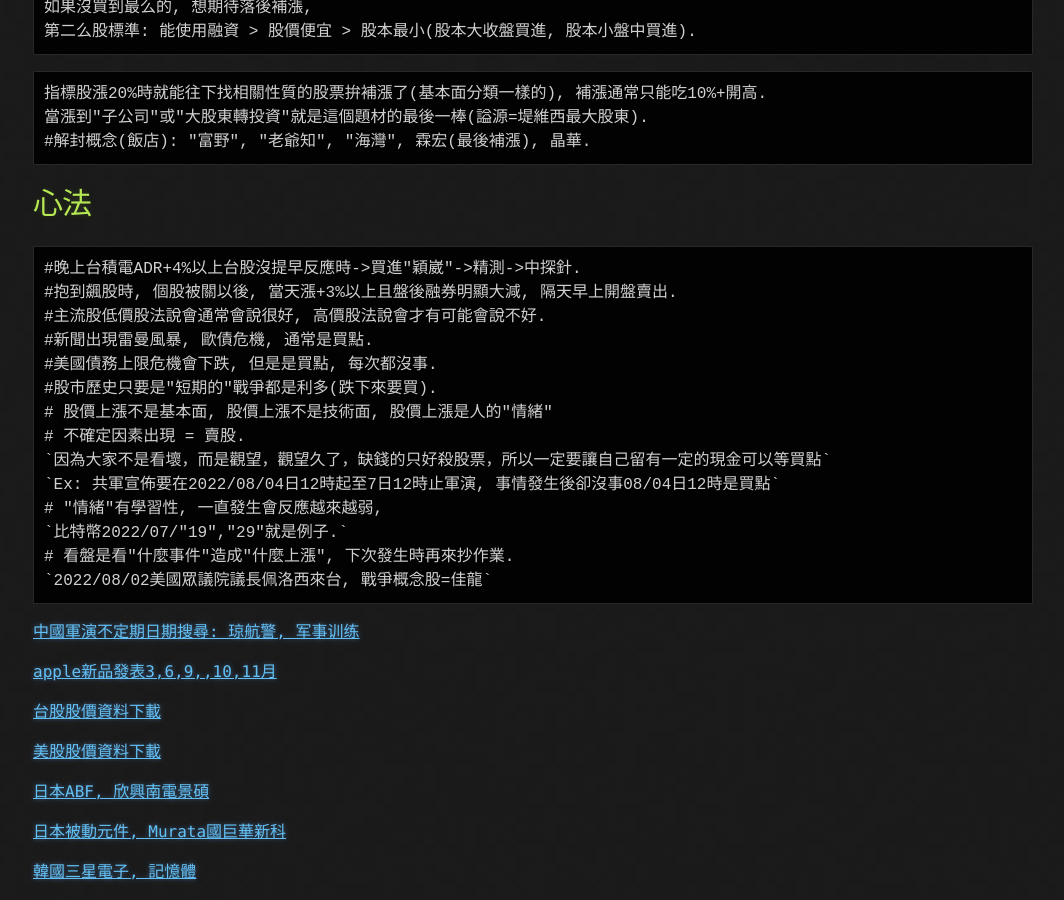
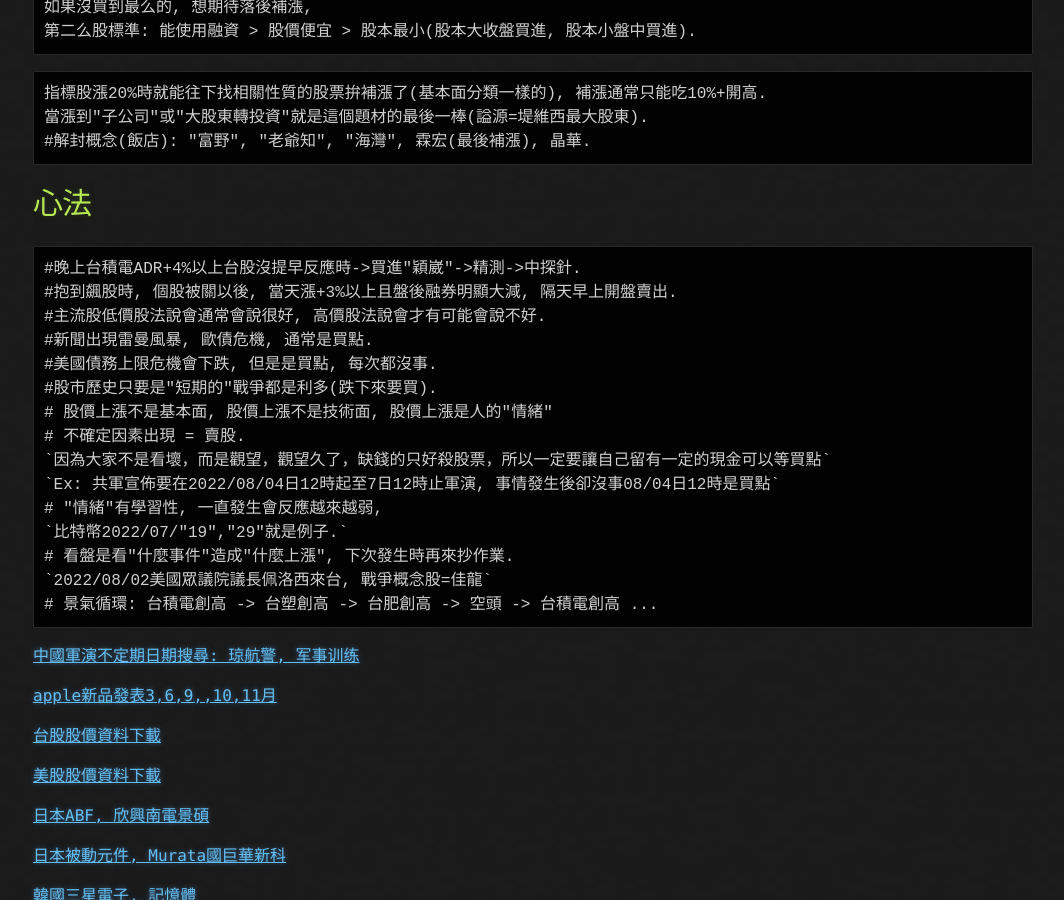
Before and after one commit to lepg5487/Stock_God, a Jekyll site: the page built from experience.md, in a window 1280 px wide and 900 px high, scrolled down 6705 px. Shown: the whole window, without its empty margins (107-1171 px from the left). Built offline with Jekyll 4.4.1, drawn with Linux system fonts in a browser that asks for light colours; our own code applies the rules of GitHub Pages for plain Markdown files.

Commit message:
Update experience.md

````diff
--- a/experience.md
+++ b/experience.md
@@ -263,6 +263,7 @@
 `比特幣2022/07/"19","29"就是例子.`
 # 看盤是看"什麼事件"造成"什麼上漲", 下次發生時再來抄作業.
 `2022/08/02美國眾議院議長佩洛西來台, 戰爭概念股=佳龍`
+# 景氣循環: 台積電創高 -> 台塑創高 -> 台肥創高 -> 空頭 -> 台積電創高 ...
 ```
 
 [中國軍演不定期日期搜尋: 琼航警, 军事训练](https://www.google.com.tw/search?q=%E7%90%BC%E8%88%AA%E8%AD%A6&hl=zh_TW&sxsrf=AJOqlzWKyqegNdbEI3HSk6gI0XOTlzUwNA%3A1679624237769&source=hp&ei=LQgdZOycKdiV2roPgsiD2As&iflsig=AK50M_UAAAAAZB0WPSYdmXOPG2Dya8dsJwwvQ_5bX2Zb&ved=0ahUKEwis56vwv_P9AhXYilYBHQLkALsQ4dUDCAo&uact=5&oq=%E7%90%BC%E8%88%AA%E8%AD%A6&gs_lcp=Cgdnd3Mtd2l6EAMyBAgjECc6BwgjEOoCECdQmwFYmwFg2QdoAXAAeACAATSIATSSAQExmAEAoAECoAEBsAEK&sclient=gws-wiz)
````
